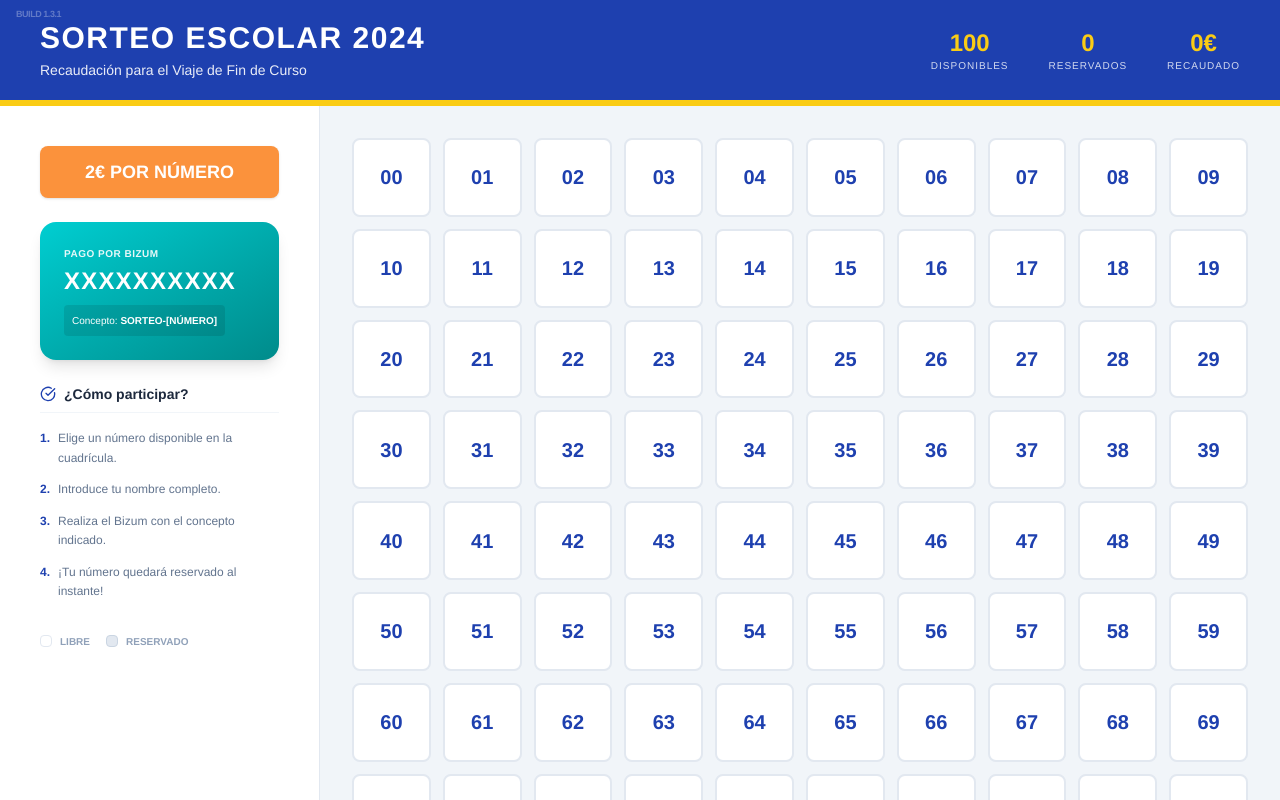
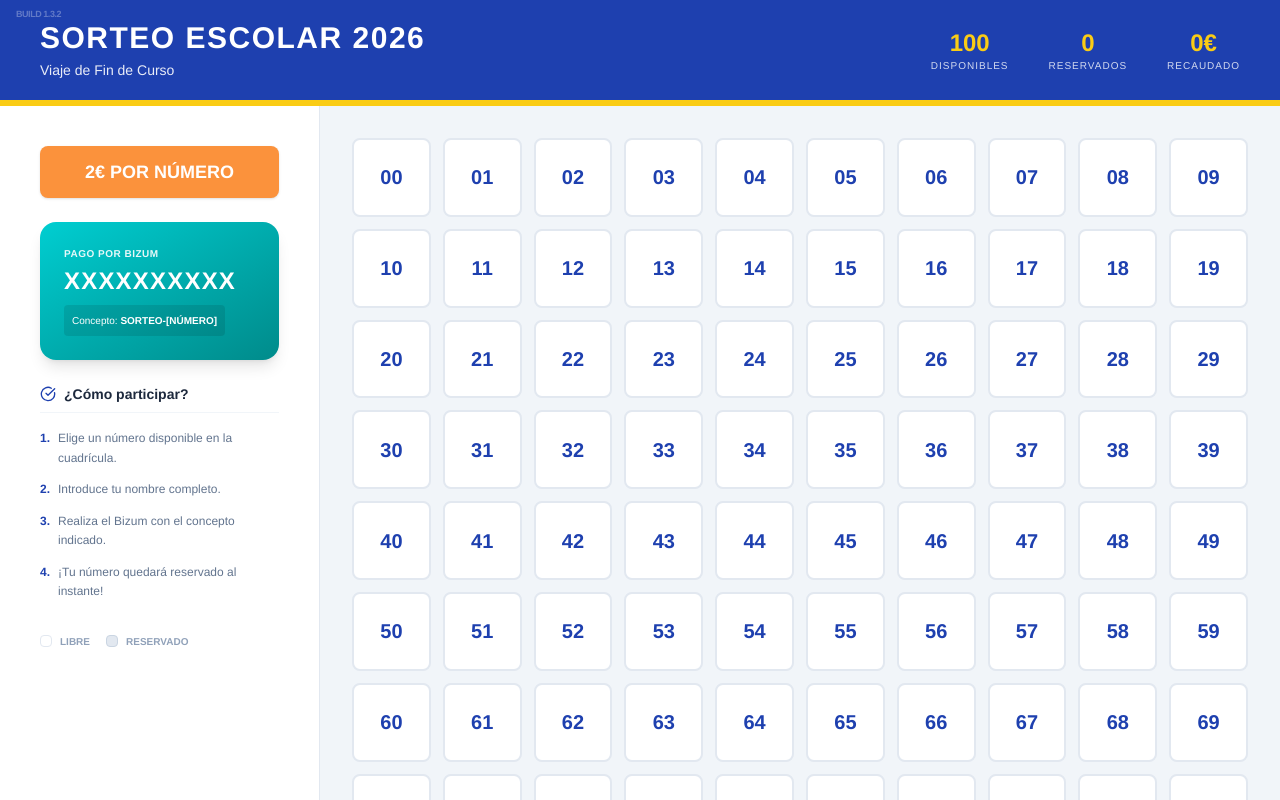
Before and after one commit to rafaeldlfuente-del/Sorteo-Lote-Mayo2026, a React (Vite) app: page / in a window 1280 px wide. Shown: the top 800 px of the page. Built offline with nearby package versions, Linux system fonts and the light colour scheme.

Commit message:
feat: Update app year to 2026
Update the application's year reference from 2024 to 2026 across various metadata and UI elements to reflect the current event year. This includes updating the title, manifest files, and application metadata.

```diff
--- a/index.html
+++ b/index.html
@@ -8,7 +8,7 @@
     <meta name="apple-mobile-web-app-status-bar-style" content="black-translucent" />
     <link rel="manifest" href="./manifest.json" />
     <link rel="icon" type="image/png" href="https://cdn-icons-png.flaticon.com/512/3112/3112946.png" />
-    <title>Sorteo Escolar 2024</title>
+    <title>SORTEO ESCOLAR 2026</title>
   </head>
   <body>
     <div id="root"></div>
--- a/metadata.json
+++ b/metadata.json
@@ -1,5 +1,5 @@
 {
-  "name": "Sorteo Escolar 2026",
+  "name": "SORTEO ESCOLAR 2026",
   "description": "Aplicación de gestión de sorteos escolares con reserva de números, panel de administración y estadísticas en tiempo real.",
   "requestFramePermissions": [],
   "majorCapabilities": []
--- a/src/App.tsx
+++ b/src/App.tsx
@@ -32,7 +32,7 @@ interface Reservation {
 const PRICE_PER_NUMBER = 2;
 const BIZUM_NUMBER = "XXXXXXXXXX"; // Placeholder - can be edited by admin
 const ADMIN_PIN = "191104";
-const APP_VERSION = "1.3.1";
+const APP_VERSION = "1.3.2";
 
 export default function App() {
   // --- STATE ---
@@ -264,8 +264,8 @@ export default function App() {
           Build {APP_VERSION}
         </div>
         <div className="text-center md:text-left mb-4 md:mb-0">
-          <h1 className="text-2xl md:text-3xl font-extrabold uppercase tracking-wider">Sorteo Escolar 2024</h1>
-          <p className="text-sm opacity-90 mt-1">Recaudación para el Viaje de Fin de Curso</p>
+          <h1 className="text-2xl md:text-3xl font-extrabold uppercase tracking-wider">SORTEO ESCOLAR 2026</h1>
+          <p className="text-sm opacity-90 mt-1">Viaje de Fin de Curso</p>
         </div>
 
         <div className="flex gap-6 md:gap-10">
```
Also changed, not shown: public/manifest.json.
